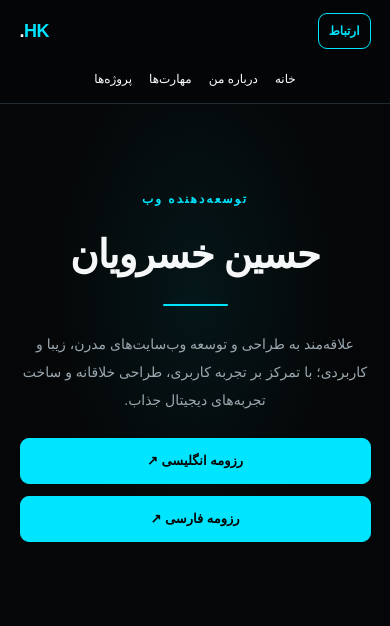
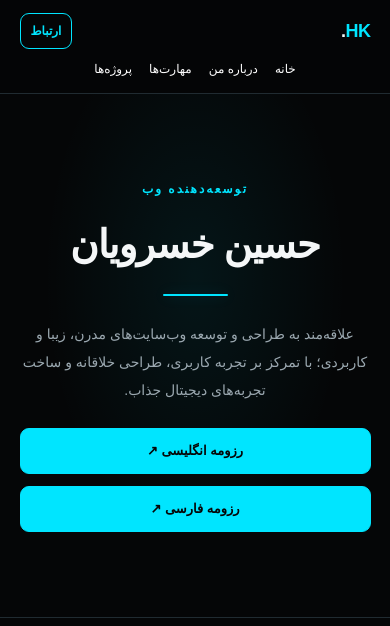
Before and after one commit to Luffysun09/Real-Web-Project, a Django app: page / in a window 390 px wide. Shown: the top 626 px of the page. Run offline with Django 5.2, Linux system fonts and the light colour scheme.

Commit message:
Update Style.css

```diff
--- a/mywebsite/static/css/Style.css
+++ b/mywebsite/static/css/Style.css
@@ -848,3 +848,27 @@ footer a:hover {
         transition-duration: 0.01ms !important;
     }
 }
+
+@media (max-width: 550px) {
+    .navbar {
+        display: flex !important;
+        flex-wrap: wrap;
+        align-items: center !important;
+        justify-content: space-between !important;
+        gap: 10px;
+    }
+
+    .logo,
+    .talk-button {
+        align-self: center !important;
+        margin-top: 0 !important;
+        margin-bottom: 0 !important;
+    }
+
+    .nav-links {
+        order: 3;
+        width: 100%;
+        margin-top: 0 !important;
+        padding-top: 0 !important;
+    }
+}
```
